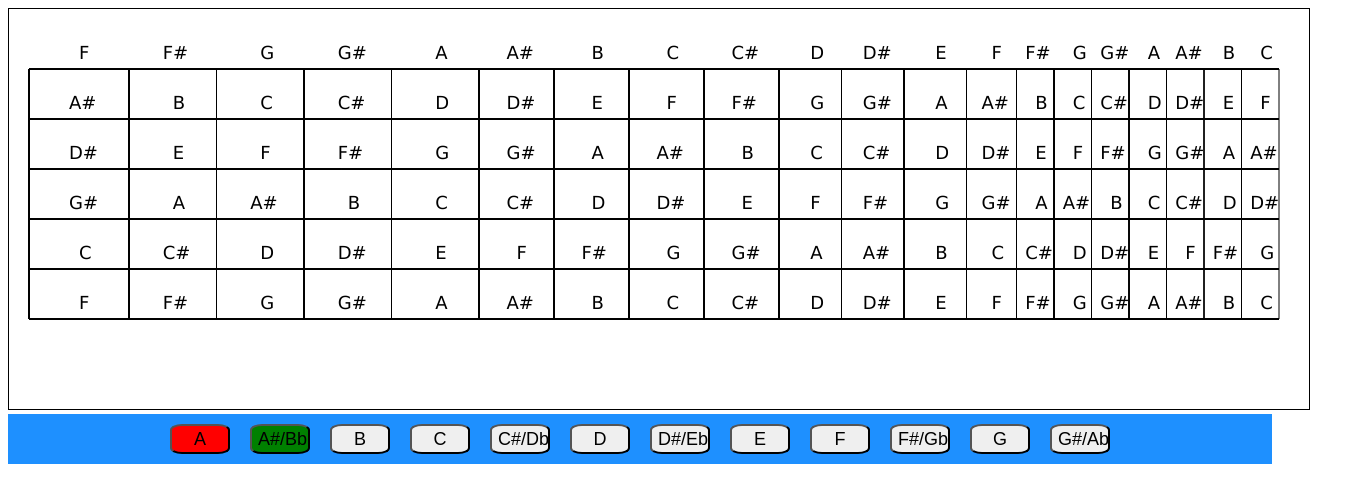
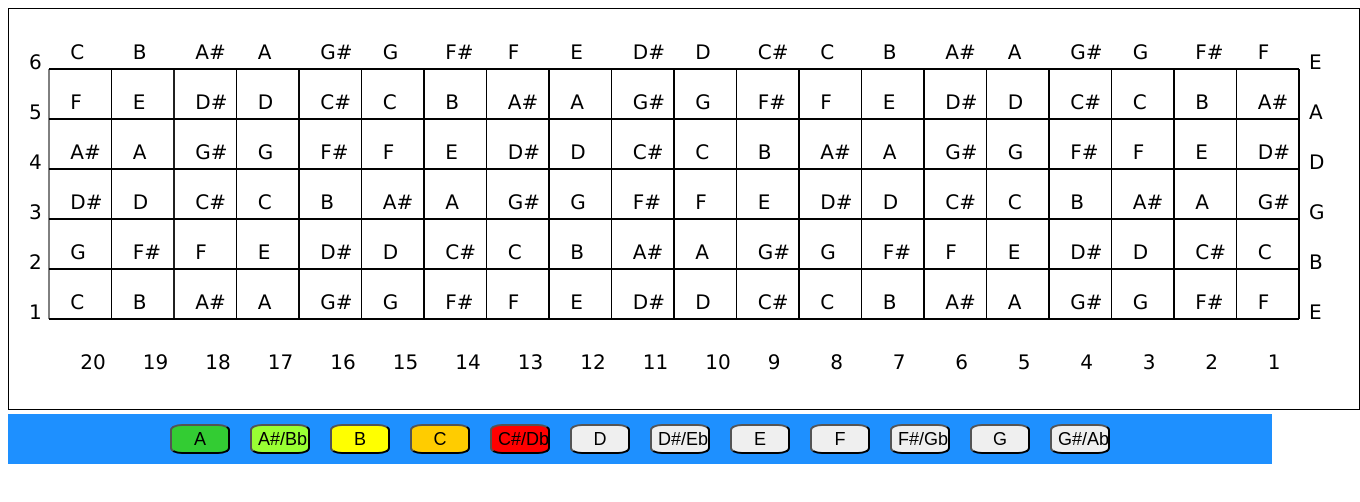
Before and after one commit to bojan93/notes-visualiser, a plain HTML site: page index.html in a window 1280 px wide. Shown: the whole page, 1360 px wide, since content can reach past the window. Drawn offline with Linux system fonts and the light colour scheme.

Commit message:
Reversed notes ordering, added fret and string numerization

```diff
--- a/index.html
+++ b/index.html
@@ -8,14 +8,14 @@
     <link rel="stylesheet" type="text/css" media="screen" href="main.css" />
 </head>
 <body>
-    <canvas id="myCanvas" width="1300" height="400"style="border:1px solid #000000;">
+    <canvas id="myCanvas" width="1350" height="400"style="border:1px solid #000000;">
     </canvas>
     <div class="notes-container">
-        <button onclick="drawNotes('A','red')" style="background-color: red">A</button>
-        <button onclick="drawNotes('A#','green')" style="background-color: green">A#/Bb</button>
-        <button>B</button>
-        <button>C</button>
-        <button>C#/Db</button>
+        <button onclick="drawNotes('A','#33cc33')" style="background-color: #33cc33">A</button>
+        <button onclick="drawNotes('A#','#99ff33')" style="background-color: #99ff33">A#/Bb</button>
+        <button onclick="drawNotes('B','#ffff00')" style="background-color: #ffff00">B</button>
+        <button onclick="drawNotes('C','#ffcc00')" style="background-color: #ffcc00">C</button>
+        <button onclick="drawNotes('C#','#ff0000')" style="background-color: #ff0000">C#/Db</button>
         <button>D</button>
         <button>D#/Eb</button>
         <button>E</button>
--- a/main.js
+++ b/main.js
@@ -1,37 +1,46 @@
 var canvas = document.getElementById('myCanvas');
 var ctx = canvas.getContext('2d');
-
-var x_offset = 20;
-var y_offset = 60;
 
 function initFrets(fretLength){
     this.fretLength = fretLength;
 }
-//first zero added for drawing left line of first fret
+//first zero added for drawing left vertical line of first fret
 var fretsByPercentage = [0,0.08,0.07,0.07,0.07,0.07,0.06,0.06,0.06,0.06,0.05,0.05,0.05,0.04,0.03,0.03,0.03,0.03,0.03,0.03,0.03];
+var fretWidth = 0.05;
 
 var neck_length = 1250;
 var neck_width = 300;
 var number_of_strings = 6;
 
+var x_offset = 40;
+var y_offset = 60;
+var number_of_frets = 20;
+
+var space_between_strings = neck_width/number_of_strings;
+
 function drawStrings(){
    for(var i=0; i < number_of_strings; i++){
-    ctx.moveTo(x_offset,y_offset+(i*(neck_width/number_of_strings)));
-    ctx.lineTo(x_offset+neck_length, y_offset+(i*(neck_width/number_of_strings)));
+    ctx.moveTo(x_offset+neck_length,y_offset+i*space_between_strings);
+    ctx.lineTo(x_offset, y_offset+i*space_between_strings);
     ctx.stroke();
    }
 }
 drawStrings();
 
 function drawFrets(){
-    var x1 = x_offset;
-    for (var i=0; i < fretsByPercentage.length; i++){
-        x1 += fretsByPercentage[i]*neck_length;
+    var x1 = x_offset+neck_length;
+    for (var i=0; i <= number_of_frets; i++){
+        if(i == 0){
+            ctx.moveTo(x1,y_offset);
+            ctx.lineTo(x1,y_offset+neck_width-space_between_strings);
+            ctx.stroke();
+            continue;
+        }
+        x1 -= fretWidth*neck_length;
         var y1 = y_offset;
         ctx.moveTo(x1,y1);
-        ctx.lineTo(x1,y1+neck_width-neck_width/number_of_strings);
+        ctx.lineTo(x1,y1+neck_width-space_between_strings);
         ctx.stroke();
-        console.log(i);
     }
 }
 
@@ -62,33 +71,44 @@ f_.next = g;
 g.next = g_;
 g_.next = a;
 
-ctx.font = '18px Verdana';
+ctx.font = '20px Verdana';
 
-var starting_notes = [f,a_,d_,g_,c,f];
+function drawOpenNotesAndNumerize(){
+    var openNotes = ['E','A','D','G','B','E'];
+    for(var i=0; i < openNotes.length; i++){
+        ctx.fillText(openNotes[i],x_offset+neck_length+10, y_offset+(i*space_between_strings));
+        ctx.fillText(openNotes.length-i,x_offset-20, y_offset+(i*space_between_strings));
+    }
+}
+
+drawOpenNotesAndNumerize();
 
 function drawNotes(clickedNote, color){
     //go through all strings
+    var arc_r = 15;
+    var starting_notes = [f,a_,d_,g_,c,f];
     for( var i = 0; i < starting_notes.length; i++){
         //go through all notes on string
         var note = starting_notes[i];
-        var x_ = x_offset;
-        var y_ = y_offset-10+(i*(neck_width/number_of_strings));
-        for( var j = 1; j <= fretsByPercentage.length; j++){
-            x_ += fretsByPercentage[j]*neck_length;
-            let x_pos = x_ - (fretsByPercentage[j]*neck_length)/2
-            if(note.name.includes('#')){
-                x_pos -= 10;
-            }
+        var x_ = x_offset+neck_length-(fretWidth*neck_length)/2 - 10;
+        var y_ = y_offset+i*space_between_strings - 10;
+        for( var j = 1; j <= number_of_frets; j++){
             ctx.fillStyle = (clickedNote === note.name) ? color : "black";
-            ctx.fillText(note.name, x_pos,y_);
-            if(clickedNote === note.name){
-                ctx.beginPath();
-                ctx.arc(x_pos,y_, 20, 0,360);
-                ctx.strokeStyle = color;
-                ctx.stroke();
-            }
+            ctx.clearRect(x_-arc_r,y_-arc_r*2, arc_r*3, arc_r*2+8);
+            ctx.fillText(note.name, x_,y_);
             note = note.next;
+            x_ -= fretWidth*neck_length;
         }
     }
 }
 drawNotes();
+
+function numberizeFrets(){
+    var xPos = x_offset + neck_length - (fretWidth*neck_length)/2;
+    for( i = 1; i <= number_of_frets; i++){
+        ctx.fillText(i, xPos, y_offset + neck_width);
+        xPos -= fretWidth*neck_length;
+    }
+}
+
+numberizeFrets();
```
